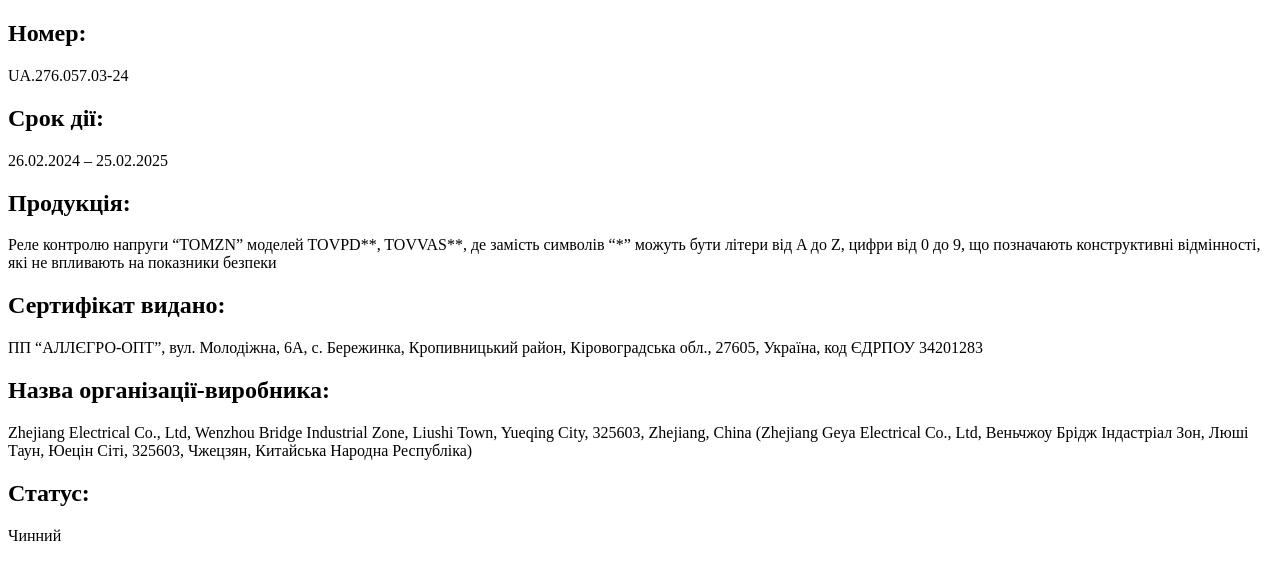
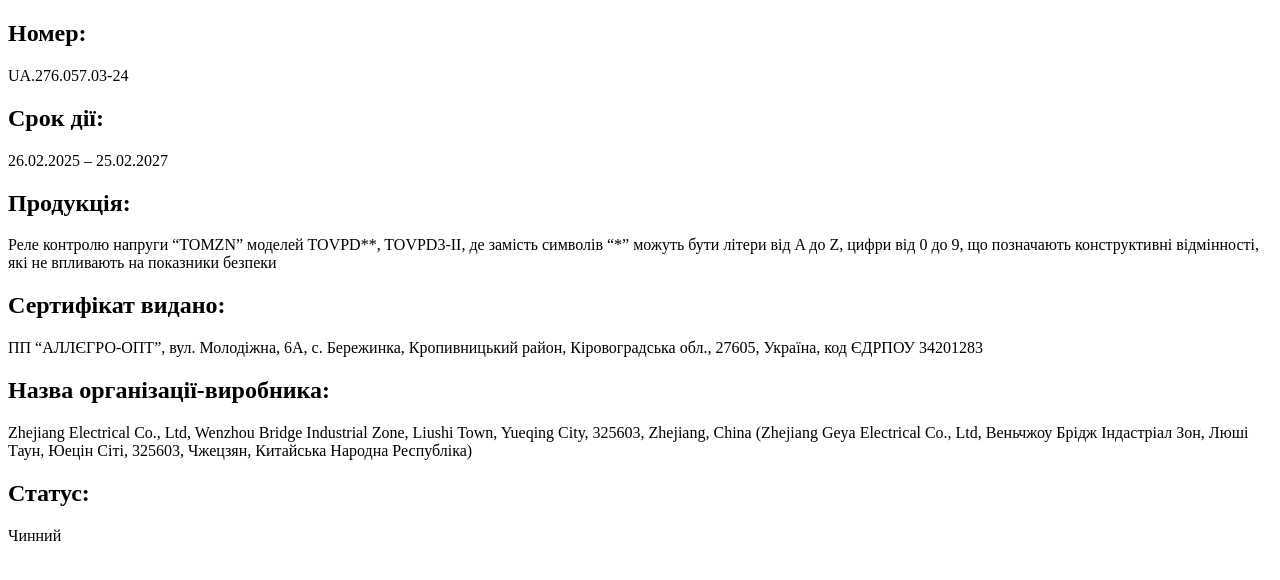
Before and after one commit to vesopt/Tomzn, a plain HTML site: page index.html in a window 1280 px wide. Drawn offline with Linux system fonts and the light colour scheme.

Commit message:
Update index.html

```diff
--- a/index.html
+++ b/index.html
@@ -10,10 +10,11 @@
     <p>UA.276.057.03-24</p>
 
     <h2>Срок дії:</h2>
-    <p>26.02.2024 – 25.02.2025</p>
+    <p>26.02.2025 – 25.02.2027</p>
 
     <h2>Продукція:</h2>
-    <p>Реле контролю напруги “TOMZN” моделей TOVPD**, TOVVAS**, де замість символів “*” можуть бути літери від A до Z, цифри від 0 до 9, що позначають конструктивні відмінності, які не впливають на показники безпеки</p>
+    <p>Реле контролю напруги “TOMZN” моделей TOVPD**, TOVPD3-II, де замість символів “*” можуть бути літери від A до Z, цифри від 0 до 9,
+        що позначають конструктивні відмінності, які не впливають на показники безпеки</p>
 
     <h2>Сертифікат видано:</h2>
     <p>ПП “АЛЛЄГРО-ОПТ”, вул. Молодіжна, 6А, с. Бережинка, Кропивницький район, Кіровоградська обл., 27605, Україна, код ЄДРПОУ 34201283</p>
```
